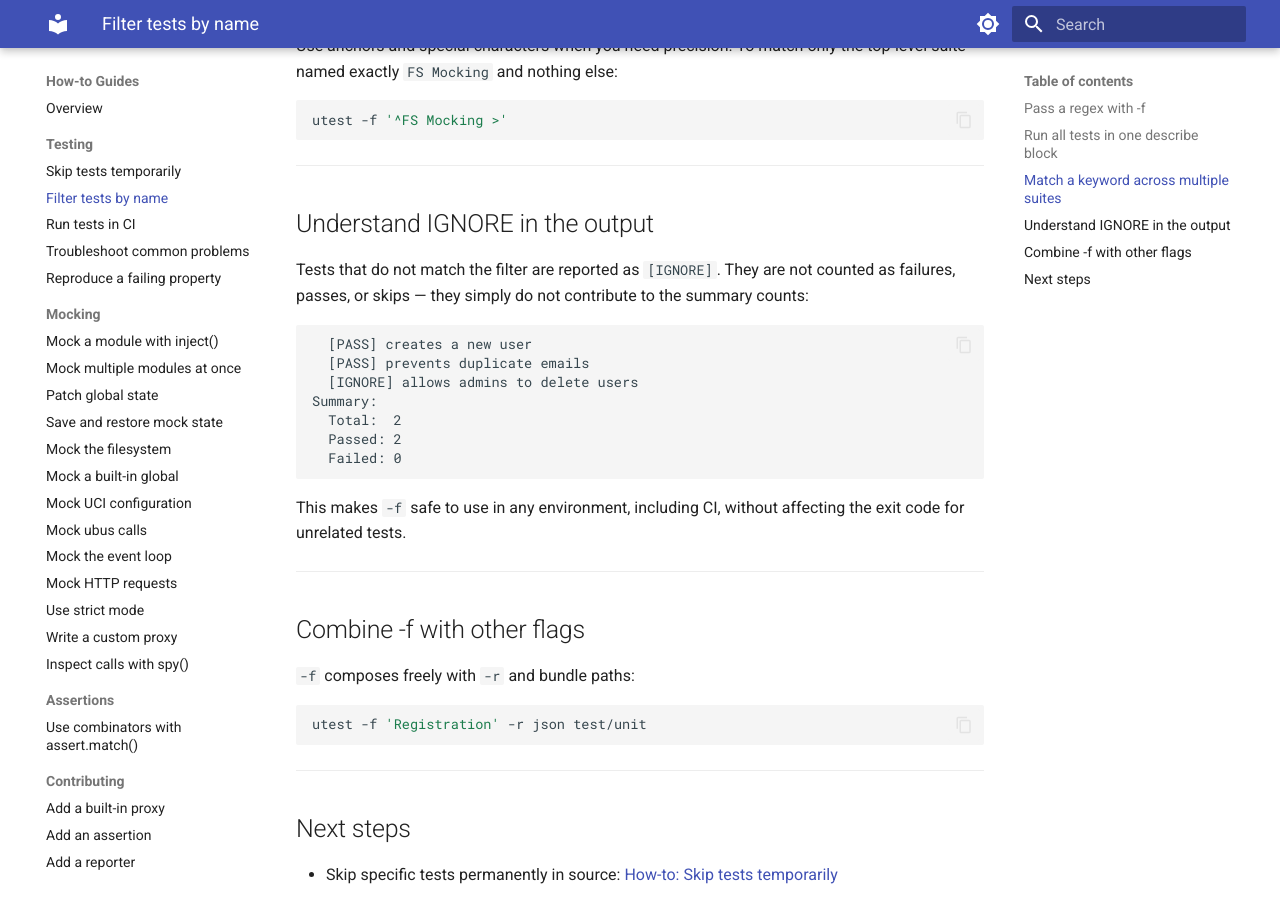
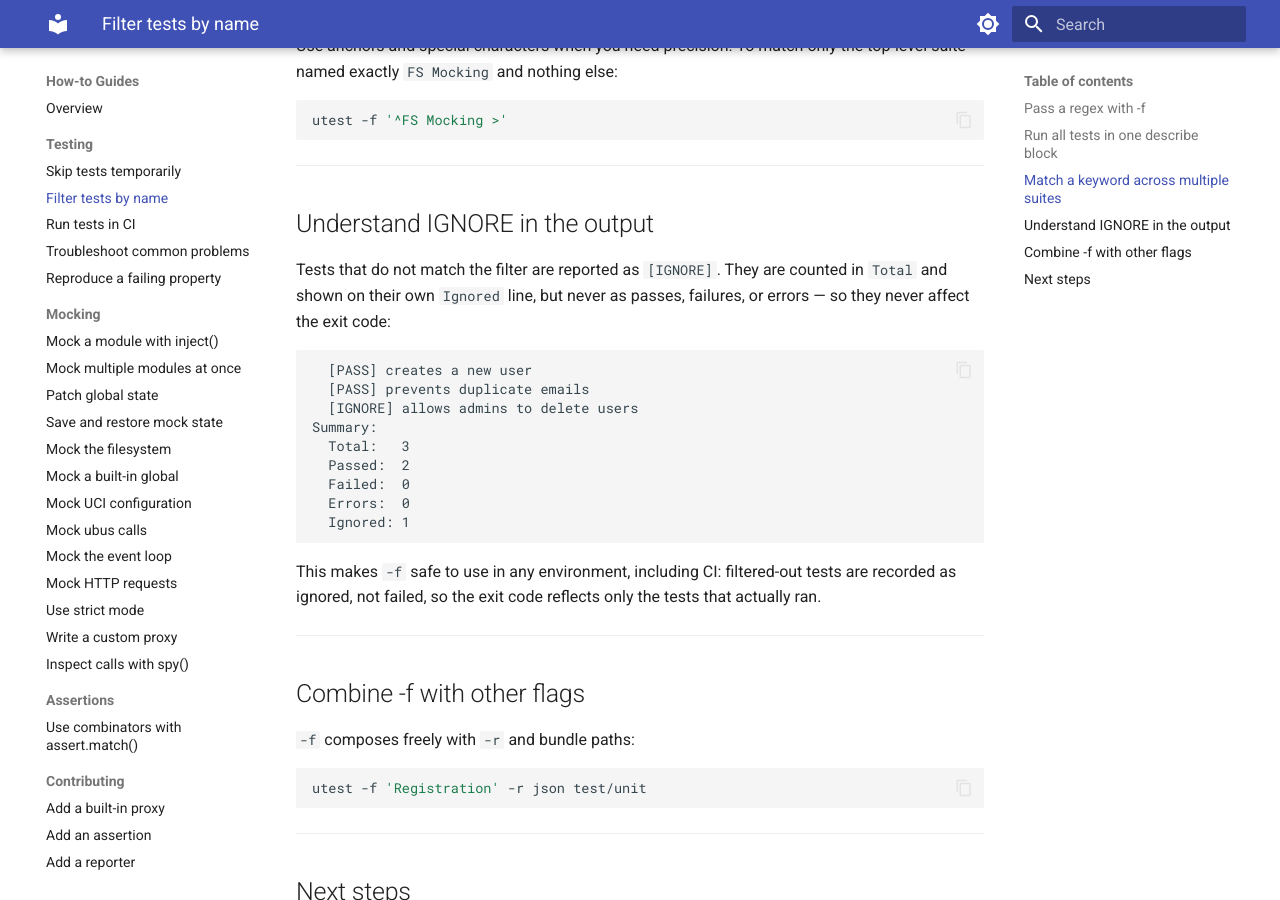
Before and after one commit to m00qek/utest, an MkDocs documentation site: the page built from docs/how-to/filter-tests.md, in a window 1280 px wide and 900 px high, scrolled down 1512 px. Built offline with MkDocs 1.6.1 and Material for MkDocs 9.7.7, drawn with Linux system fonts in a browser that asks for light colours.

Commit message:
docs: fix troubleshoot seed/run-dir advice and filter IGNORE counting
D7: there is no 'seed' config key (cli.uc reads only -s), so the config-based
seed advice was inert — switched to 'utest -s <seed>'; and the 'could not
create pipes directory' error no longer exists (the polling executor was
replaced), so generalized it to the real 'worker output/shim directory'
messages. D8: ignored tests DO count in Total and appear on an 'Ignored:' line
(verified total:3/ignored:1); corrected the claim and sample summary. The
'safe for CI / exit code' point stands.

````diff
--- a/docs/how-to/filter-tests.md
+++ b/docs/how-to/filter-tests.md
@@ -77,19 +77,21 @@ utest -f '^FS Mocking >'
 
 ## Understand IGNORE in the output
 
-Tests that do not match the filter are reported as `[IGNORE]`. They are not counted as failures, passes, or skips — they simply do not contribute to the summary counts:
+Tests that do not match the filter are reported as `[IGNORE]`. They are counted in `Total` and shown on their own `Ignored` line, but never as passes, failures, or errors — so they never affect the exit code:
 
 ```
   [PASS] creates a new user
   [PASS] prevents duplicate emails
   [IGNORE] allows admins to delete users
 Summary:
-  Total:  2
-  Passed: 2
-  Failed: 0
+  Total:   3
+  Passed:  2
+  Failed:  0
+  Errors:  0
+  Ignored: 1
 ```
 
-This makes `-f` safe to use in any environment, including CI, without affecting the exit code for unrelated tests.
+This makes `-f` safe to use in any environment, including CI: filtered-out tests are recorded as ignored, not failed, so the exit code reflects only the tests that actually ran.
 
 ---
 
````
Also changed, not shown: docs/how-to/troubleshoot.md (+7 -7 lines).
